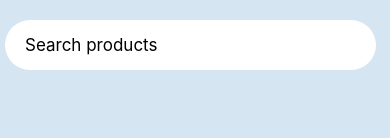
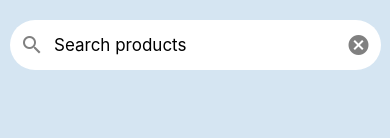
Before and after one commit to MohamedAhmed122/E-commerce-MERN-Native, a React Native app in the folder client/: screen / in a window 390 px wide. Shown: the top 138 px of the page. Built offline with nearby package versions, Linux system fonts and the light colour scheme.

Commit message:
Adding the Search Functionality

```diff
--- a/client/app/Common/AppInput/AppInput.jsx
+++ b/client/app/Common/AppInput/AppInput.jsx
@@ -2,7 +2,15 @@ import React from 'react'
 import { StyleSheet, TextInput, View } from 'react-native'
 import { black, lightGray, white } from '../../config/colors'
 import { MaterialIcons } from '@expo/vector-icons';
-const AppInput = ({icon, placeholder,style, onChangeText, ...otherProps}) => {
+const AppInput = ({
+    icon,
+    placeholder,
+    style,
+    onChangeText,
+    endIcon,
+    onIconPress,
+    onFocus,
+    ...otherProps}) => {
 
     return (
         <View style={styles.container}>
@@ -10,9 +18,11 @@ const AppInput = ({icon, placeholder,style, onChangeText, ...otherProps}) => {
             <TextInput
                 onChangeText={onChangeText}
                 style={[styles.inputText, style]}
+                onFocus={onFocus}
                 placeholder={placeholder}
                 {...otherProps}
             />
+           {endIcon &&  <MaterialIcons name='cancel' size={24} color="gray" onPress={onIconPress} />}
         </View>
     )
 }
@@ -22,7 +32,7 @@ export default AppInput
 const styles = StyleSheet.create({
     container:{
         width:'95%',
-        marginLeft: 5,
+        marginLeft: 10,
         backgroundColor: white,
         height:50,
         borderRadius:25,
@@ -39,5 +49,6 @@ const styles = StyleSheet.create({
         marginLeft:10,
         color: black,
         fontSize:17,
+        flex:1,
     }
 })
--- /dev/null
+++ b/client/app/Components/List/ListItem.jsx
@@ -0,0 +1,43 @@
+import React from 'react'
+import { Image, StyleSheet, Text, TouchableOpacity, View } from 'react-native'
+import { white } from '../../config/colors'
+import AppText from '../../Common/AppText/AppText'
+
+
+const ListItem = ({description, title, source}) => {
+    return (
+        <TouchableOpacity style={styles.container}>
+            <Image
+            source={{ uri : source}}
+            resizeMode='contain'
+            style={styles.image} />
+            <View style={styles.textContainer}>
+                <AppText>{title}</AppText>
+                <Text style={styles.text}>{description}</Text>
+            </View>
+        </TouchableOpacity>
+    )
+}
+
+export default ListItem
+
+const styles = StyleSheet.create({
+    container:{
+
+        // backgroundColor: white,
+        width: '100%',
+        height: 85,
+        flexDirection:'row',
+        alignItems: 'center',
+    },
+    image:{
+        height:70,
+        width:70,
+        borderRadius: 35,
+        marginHorizontal:20,
+    },
+    text:{
+        color: 'gray',
+        marginTop:6,
+    }
+})
--- a/client/app/Screen/ProductScreen.jsx
+++ b/client/app/Screen/ProductScreen.jsx
@@ -4,31 +4,60 @@ import Constants from "expo-constants";
 import { background } from '../config/colors';
 import ProductCard from '../Components/ProductCard/ProductCard';
 import AppInput from '../Common/AppInput/AppInput';
+import ProductSearchScreen from './ProductSearchScreen'
 
 const data = require('../../assets/data/products.json')
 
 
 export default function ProductScreen() {
     const [products, setProducts] = useState([])
+    const [filterProduct, setFilterProduct] = useState([])
+    const [text, setText] = useState('')
+    const [focus, setFocus ] = useState(false)
 
     useEffect(()=>{
         setProducts(data)
+        setFilterProduct(data)
+
         return(()=>{
             setProducts([])
         })
     })
 
+    let searchProduct ;
+     searchProduct  = products.filter((i) => i.name.toLowerCase().includes(text.toLowerCase()))
+
+    const handleClose = () =>{
+        setFocus(false)
+        setText(' ')
+    }
+
     return (
-        <ScrollView style={styles.screen}>
-            <AppInput placeholder='Search products' />
+        <View style={styles.screen}>
+            <AppInput
+                icon='search'
+                endIcon
+                placeholder='Search products'
+                onBlur={()=> setFocus(true)}
+                onFocus ={() =>setFocus(true)}
+                onIconPress={handleClose}
+                onChangeText={(text)=>setText(text)}
+
+            />
+            {focus === true?
+                <ProductSearchScreen items={searchProduct} />:
+                <ScrollView>
                     <View style={styles.container}>
                     {
                         products.map(product =>(
-                    <ProductCard key={product.name} item={product}/>
+                            <ProductCard key={product.id} item={product}/>
                         ))
                     }
                     </View>
+
                 </ScrollView>
+            }
+        </View>
     )
 }
 
--- /dev/null
+++ b/client/app/Screen/ProductSearchScreen.jsx
@@ -0,0 +1,27 @@
+import React from 'react'
+import { FlatList, StyleSheet, Text, View } from 'react-native'
+import ListItem from '../Components/List/ListItem'
+
+
+const imageHolder ='https://assets.pbimgs.com/pbimgs/ab/images/dp/wcm/202036/0005/chesterfield-roll-arm-upholstered-sleeper-sofa-c.jpg'
+export default function ProductSearchScreen({items}) {
+    console.log(items);
+    return (
+        <View>
+           <FlatList
+                data={items}
+                keyExtractor={(items)=> items.id}
+                renderItem={({item})=> (
+                    <ListItem
+                        source={item.image || imageHolder}
+                        title={item.name}
+                        description={item.description}ch
+                    />
+                )}
+            />
+
+        </View>
+    )
+}
+
+const styles = StyleSheet.create({})
--- a/client/assets/data/products.json
+++ b/client/assets/data/products.json
@@ -2,6 +2,7 @@
   "_id": {
     "$oid": "5f15d8852a025143f9593a7c"
   },
+  "id":"1ld2",
   "image": "https://spy.com/wp-content/uploads/2019/07/best-mens-watches-2019-e1565040231745.jpg?w=714",
   "brand": "PS3",
   "price": 250,
@@ -19,6 +20,7 @@
   "_id": {
     "$oid": "5f15d92ee520d44421ed8e9b"
   },
+  "id":"102",
   "image": "https://thumbs.dreamstime.com/b/golden-throne-chair-isolated-white-background-d-render-golden-throne-chair-isolated-174528726.jpg",
   "brand": "IKEA",
 
@@ -37,8 +39,9 @@
   "_id": {
     "$oid": "5f15d964e520d44421ed8e9c"
   },
+  "id":"120",
   "image": "https://cdn.shopify.com/s/files/1/2570/3440/products/3_689a6971-0f46-4b76-8dd5-b5ca890dcb7e_1024x1024.png?v=1597021271",
-  "brand": "OBI",
+  "brand": "OBLI",
   "price": 1350.9,
   "rating": 5,
   "numReviews": 0,
@@ -54,8 +57,9 @@
   "_id": {
     "$oid": "5f15d9b3e520d44421ed8e9d"
   },
+  "id":"123",
   "image": "",
-  "brand": "OBI",
+  "brand": "OMBI",
   "price": 490.9,
   "rating": 5,
   "numReviews": 0,
@@ -71,6 +75,7 @@
   "_id": {
     "$oid": "5f15da13e520d44421ed8e9e"
   },
+  "id":"15",
   "image": "https://cdn3.volusion.com/qwxlr.kgfbz/v/vspfiles/photos/F6593-2.png?v-cache=1601378496",
   "brand": "Mobilix",
   "price": 1000,
@@ -86,11 +91,12 @@
   "__v": 0
 },
 {
+  "id":"12",
   "_id": {
     "$oid": "5f15da13e520d44421ed8e9e"
   },
   "image": "https://i.pinimg.com/originals/30/07/5d/30075d59b353e8f3c3936ad048ef7433.jpg",
-  "brand": "Mobilix",
+  "brand": "MobilKix",
   "price": 1000,
   "rating": 5,
   "numReviews": null,
```
Lines whose indentation alone changed are shown as unchanged.
